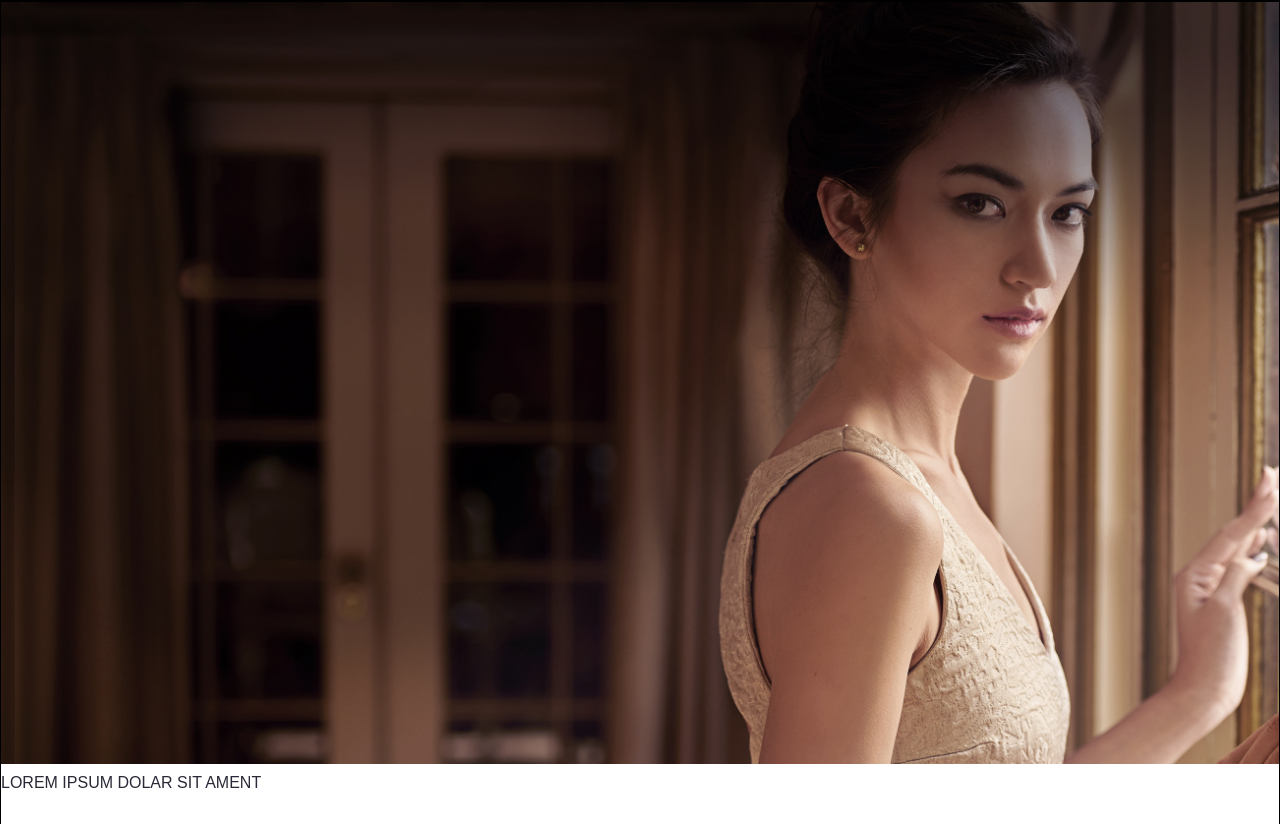
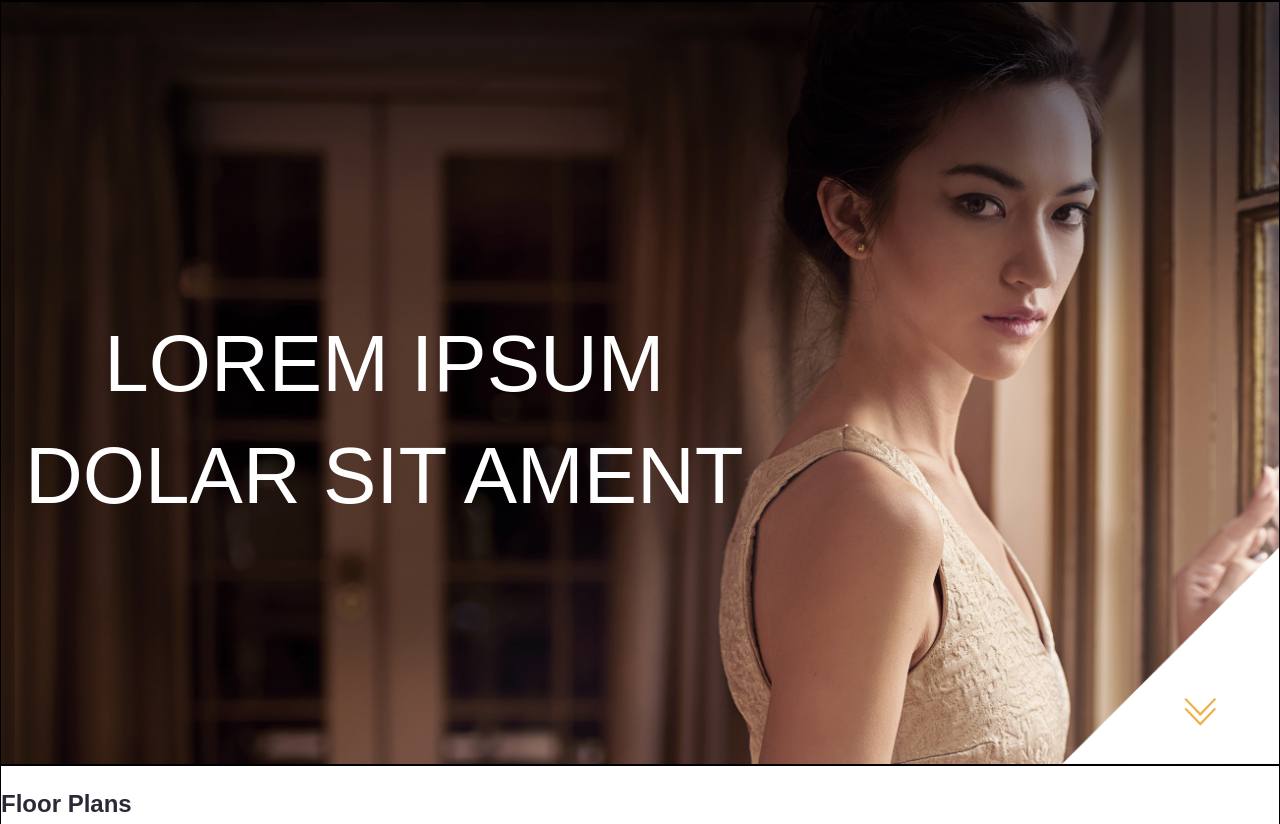
Before and after one commit to webtestingrun15/floor-plans, a website: page app/index.html in a window 1280 px wide. Shown: the part 128-952 px from the top of the page. Drawn offline with Linux system fonts and the light colour scheme.

Commit message:
text and down arrow in place

```diff
--- a/app/assets/styles/modules/banner.css
+++ b/app/assets/styles/modules/banner.css
@@ -0,0 +1,22 @@
+.hero-banner {
+  position: relative;
+  &__image {
+    display: block;
+  }
+  &__text {
+    position: absolute;
+    font-size: 5rem;
+    line-height: 2rem;
+    width: 100%;
+    right: 20%;
+    top: 35%;
+    color: white;
+    text-align: center;
+  }
+  &__down {
+    position: absolute;
+    width: 17%;
+    top: 71%;
+    left: 83%;
+  }
+}
--- a/app/index.html
+++ b/app/index.html
@@ -63,12 +63,17 @@
 
         <!-- Start Homepage Content -->
         <div class="hero-banner">
-            <img src="assets/images/banner.jpg" alt="Banner Image">
-            <div class="hero-banner-text">
-                LOREM IPSUM DOLAR SIT AMENT
+            <img class="hero-banner__image" src="assets/images/banner.jpg" alt="Banner Image">
+            <div class="hero-banner__text">
+                <p>
+                    LOREM IPSUM
+                </p>
+                <p>
+                    DOLAR SIT AMENT
+                </p>
             </div>
-            <div class="hero-banner-down">
-                <a href="#">
+            <div class="hero-banner__down">
+                <a href="#floor-plans">
                     <img src="assets/images/icons/down Arrow.png" alt="Down Arrows">
                 </a>
             </div>
--- a/app/temp/styles/styles.css
+++ b/app/temp/styles/styles.css
@@ -370,3 +370,27 @@ footer {
   grid-gap: 10px;
   grid-template-columns: 3fr 1fr;
 }
+.hero-banner {
+  position: relative;
+}
+.hero-banner__image {
+    display: block;
+  }
+.hero-banner__text {
+    position: absolute;
+    font-size: 80px;
+    font-size: 5rem;
+    line-height: 32px;
+    line-height: 2rem;
+    width: 100%;
+    right: 20%;
+    top: 35%;
+    color: white;
+    text-align: center;
+  }
+.hero-banner__down {
+    position: absolute;
+    width: 17%;
+    top: 71%;
+    left: 83%;
+  }
```
